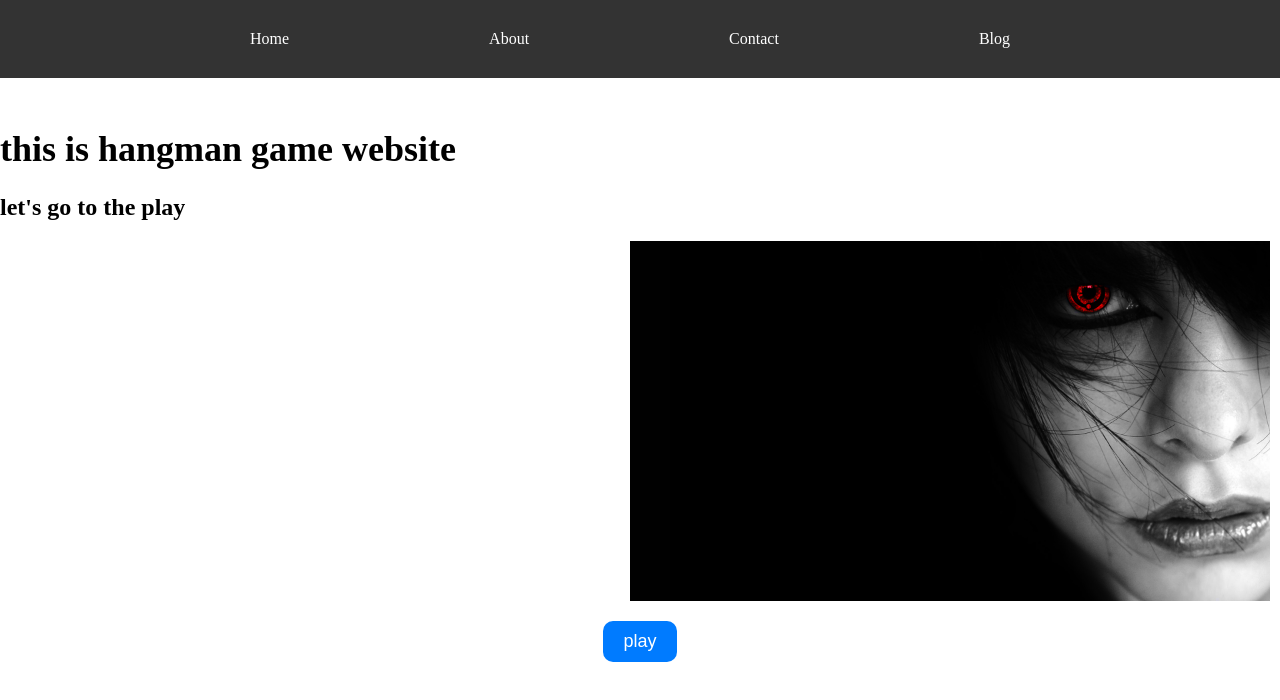
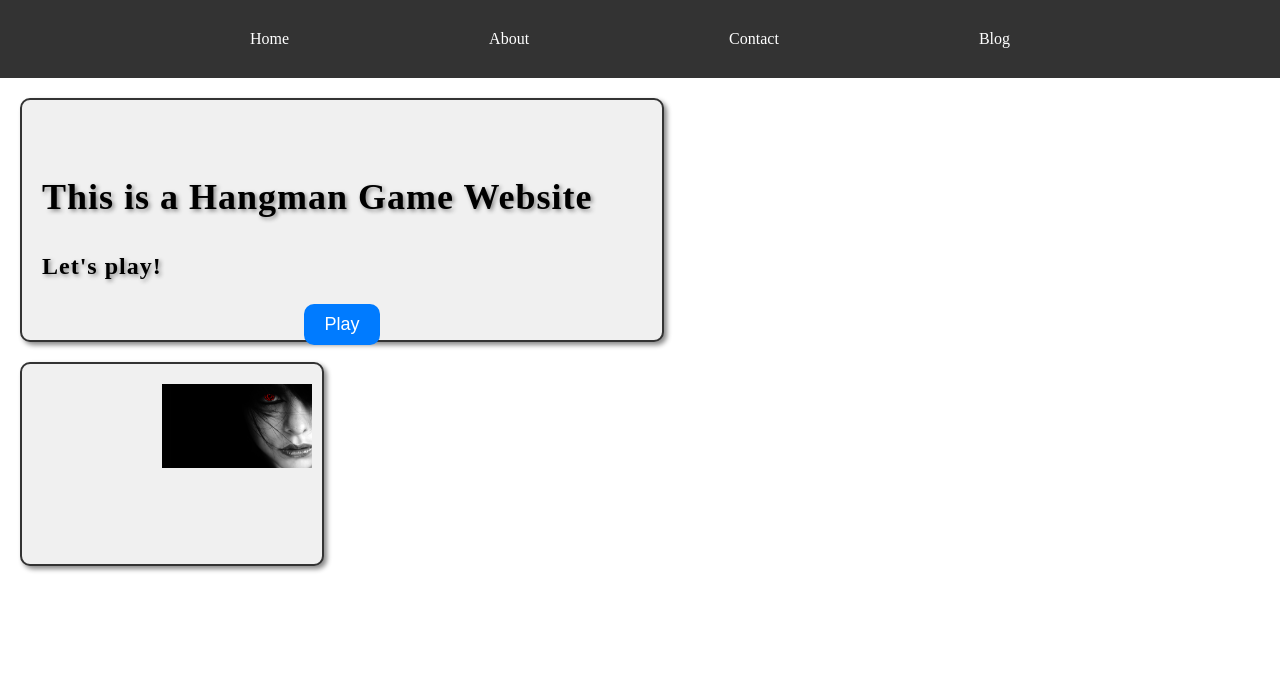
Before and after one commit to Ragappriya-Gowrirasan/handman-game, a plain HTML site: page index.html in a window 1280 px wide. Drawn offline with Linux system fonts and the light colour scheme.

Commit message:
style: add div box style

```diff
--- a/index.html
+++ b/index.html
@@ -3,59 +3,53 @@
 <head>
     <meta charset="UTF-8">
     <meta name="viewport" content="width=device-width, initial-scale=1.0">
-    <title>Document</title>
+    <title>Hangman Game</title>
 
-    <!--favicon-->
-
-    <link rel="apple-touch-icon" sizes="57x57" href="images/7c977eab5db524786be0d841a5b86a82.ico/">
-    <link rel="apple-touch-icon" sizes="60x60" href="images/7c977eab5db524786be0d841a5b86a82.ico/apple-icon-60x60.png">
-    <link rel="apple-touch-icon" sizes="72x72" href="images/7c977eab5db524786be0d841a5b86a82.ico/apple-icon-72x72.png">
-    <link rel="apple-touch-icon" sizes="76x76" href="images/7c977eab5db524786be0d841a5b86a82.ico/apple-icon-76x76.png">
-    <link rel="apple-touch-icon" sizes="114x114" href="images/7c977eab5db524786be0d841a5b86a82.ico/apple-icon-114x114.png">
-    <link rel="apple-touch-icon" sizes="120x120" href="images/7c977eab5db524786be0d841a5b86a82.ico/apple-icon-120x120.png">
-    <link rel="apple-touch-icon" sizes="144x144" href="images/7c977eab5db524786be0d841a5b86a82.ico/apple-icon-144x144.png">
-    <link rel="apple-touch-icon" sizes="152x152" href="images/7c977eab5db524786be0d841a5b86a82.ico/apple-icon-152x152.png">
-    <link rel="apple-touch-icon" sizes="180x180" href="images/7c977eab5db524786be0d841a5b86a82.ico/apple-icon-180x180.png">
-    <link rel="icon" type="image/png" sizes="192x192"  href="images/7c977eab5db524786be0d841a5b86a82.ico/android-icon-192x192.png">
-    <link rel="icon" type="image/png" sizes="32x32" href="images/7c977eab5db524786be0d841a5b86a82.ico/favicon-32x32.png">
-    <link rel="icon" type="image/png" sizes="96x96" href="images/7c977eab5db524786be0d841a5b86a82.ico/favicon-96x96.png">
-    <link rel="icon" type="image/png" sizes="16x16" href="images/7c977eab5db524786be0d841a5b86a82.ico/favicon-16x16.png">
-    <link rel="manifest" href="images/7c977eab5db524786be0d841a5b86a82.ico/manifest.json">
+    <!-- Favicon -->
+    <link rel="apple-touch-icon" sizes="57x57" href="images/favicon.ico/apple-icon-57x57.png">
+    <link rel="apple-touch-icon" sizes="60x60" href="images/favicon.ico/apple-icon-60x60.png">
+    <link rel="apple-touch-icon" sizes="72x72" href="images/favicon.ico/apple-icon-72x72.png">
+    <link rel="apple-touch-icon" sizes="76x76" href="images/favicon.ico/apple-icon-76x76.png">
+    <link rel="apple-touch-icon" sizes="114x114" href="images/favicon.ico/apple-icon-114x114.png">
+    <link rel="apple-touch-icon" sizes="120x120" href="images/favicon.ico/apple-icon-120x120.png">
+    <link rel="apple-touch-icon" sizes="144x144" href="images/favicon.ico/apple-icon-144x144.png">
+    <link rel="apple-touch-icon" sizes="152x152" href="images/favicon.ico/apple-icon-152x152.png">
+    <link rel="apple-touch-icon" sizes="180x180" href="images/favicon.ico/apple-icon-180x180.png">
+    <link rel="icon" type="image/png" sizes="192x192"  href="images/favicon.ico/android-icon-192x192.png">
+    <link rel="icon" type="image/png" sizes="32x32" href="images/favicon.ico/favicon-32x32.png">
+    <link rel="icon" type="image/png" sizes="96x96" href="images/favicon.ico/favicon-96x96.png">
+    <link rel="icon" type="image/png" sizes="16x16" href="images/favicon.ico/favicon-16x16.png">
+    <link rel="manifest" href="images/favicon.ico/manifest.json">
     <meta name="msapplication-TileColor" content="#ffffff">
-    <meta name="msapplication-TileImage" content="images/7c977eab5db524786be0d841a5b86a82.ico//ms-icon-144x144.png">
+    <meta name="msapplication-TileImage" content="images/favicon.ico/ms-icon-144x144.png">
     <meta name="theme-color" content="#ffffff">
 
-
+    <link rel="stylesheet" href="style.css">
 </head>
-<link rel="stylesheet" href="style.css">
 <body>
     <nav>
         <div class="container">
-
             <ul>
                 <li><a href="index.html">Home</a></li>
                 <li><a href="about.html">About</a></li>
                 <li><a href="contact.html">Contact</a></li>
-                    <li><a href="index.html">Blog</a></li>
-
+                <li><a href="blog.html">Blog</a></li>
             </ul>
-            </nav>
-
         </div>
     </nav>
 
-
-
+    <div class="div_heading">
         <h1>
-        this is hangman game website
+            This is a Hangman Game Website
         </h1>
         <h2>
-        let's go to the play
+            Let's play!
         </h2>
-    <img src="images/2.jpg" alt="handman">
+        <button>Play</button>
+    </div>
 
-    <button>play</button>
-
-
+    <div class="my-div-box">
+        <img src="images/2.jpg" alt="Hangman">
+    </div>
 </body>
 </html>
--- a/style.css
+++ b/style.css
@@ -37,12 +37,16 @@ h1 {
     font-size: 36px;
     text-align: left;
     margin-top: 50px;
+    text-shadow: 2px 2px 4px #888;
+    letter-spacing: 1px;
 }
 
 /* Style the subheading */
 h2 {
     font-size: 24px;
     text-align: left;
+    text-shadow: 2px 2px 4px #888;
+    letter-spacing: 1px;
 }
 
 /* Style the image */
@@ -86,3 +90,34 @@ button:hover {
         margin-top: 10px;
     }
 }
+
+/* Div box */
+.div_heading {
+    width: 600px; /* Set the width of the div */
+    height: 200px; /* Set the height of the div */
+    background-color: #f0f0f0; /* Set the background color */
+    border: 2px solid #333; /* Add a border */
+    border-radius: 10px; /* Add rounded corners */
+    padding: 20px; /* Add padding inside the div */
+    margin: 20px; /* Add margin around the div */
+    text-align: center; /* Center text horizontally */
+    line-height: 1.5; /* Adjust line height for text */
+    box-shadow: 3px 3px 5px #888; /* Add a box shadow */
+}
+
+.my-div-box button:hover {
+    background-color: #0056b3; /* Change button color on hover */
+}
+
+.my-div-box {
+    width: 300px; /* Set the width of the div */
+    height: 200px; /* Set the height of the div */
+    background-color: #f0f0f0; /* Set the background color */
+    border: 2px solid #333; /* Add a border */
+    border-radius: 10px; /* Add rounded corners */
+    /*padding: 20px; /* Add padding inside the div */
+    margin: 20px; /* Add margin around the div */
+    /*text-align: center; /* Center text horizontally */
+    line-height: 1.5; /* Adjust line height for text */
+    box-shadow: 3px 3px 5px #888; /* Add a box shadow */
+}
```
Lines whose indentation alone changed are shown as unchanged.
